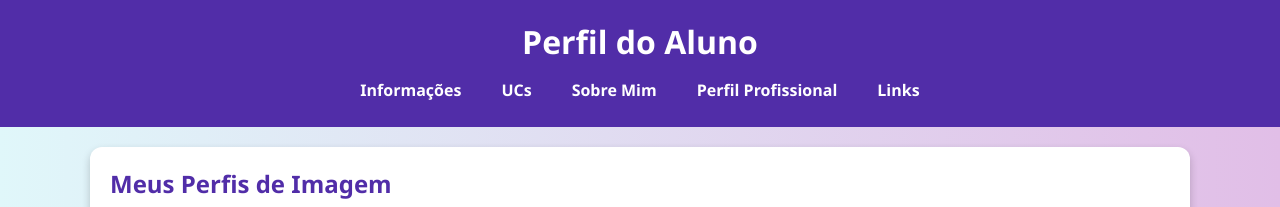
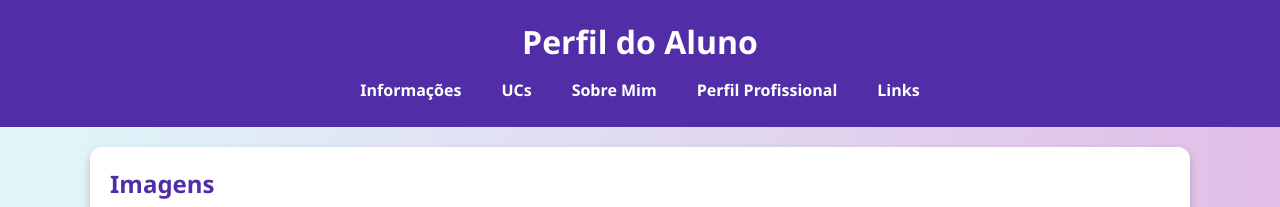
Before and after one commit to Jonatas112/Trabalho-Marco, a plain HTML site: page fase 03/index.html in a window 1280 px wide. Shown: the top 207 px of the page. Drawn offline with Linux system fonts and the light colour scheme.

Commit message:
Update index.html

```diff
--- a/fase 03/index.html
+++ b/fase 03/index.html
@@ -22,7 +22,7 @@
 
     <main>
         <section class="card">
-            <h2>Meus Perfis de Imagem</h2>
+            <h2>Imagens</h2>
             <div class="galeria">
             <a href="https://docs.google.com/drawings/d/e/2PACX-1vRezabvOTzy7RzT4Q5euv2kkZbuYCohz0bB0sXxIuoiYjD0WhG4PHoOO5CPx_su0ss0uaMBpR7dbvgZ/pub?w=960&h=720" target="_blank">
                 <img src="https://docs.google.com/drawings/d/e/2PACX-1vRezabvOTzy7RzT4Q5euv2kkZbuYCohz0bB0sXxIuoiYjD0WhG4PHoOO5CPx_su0ss0uaMBpR7dbvgZ/pub?w=960&h=720" alt="Foto 1">
```
